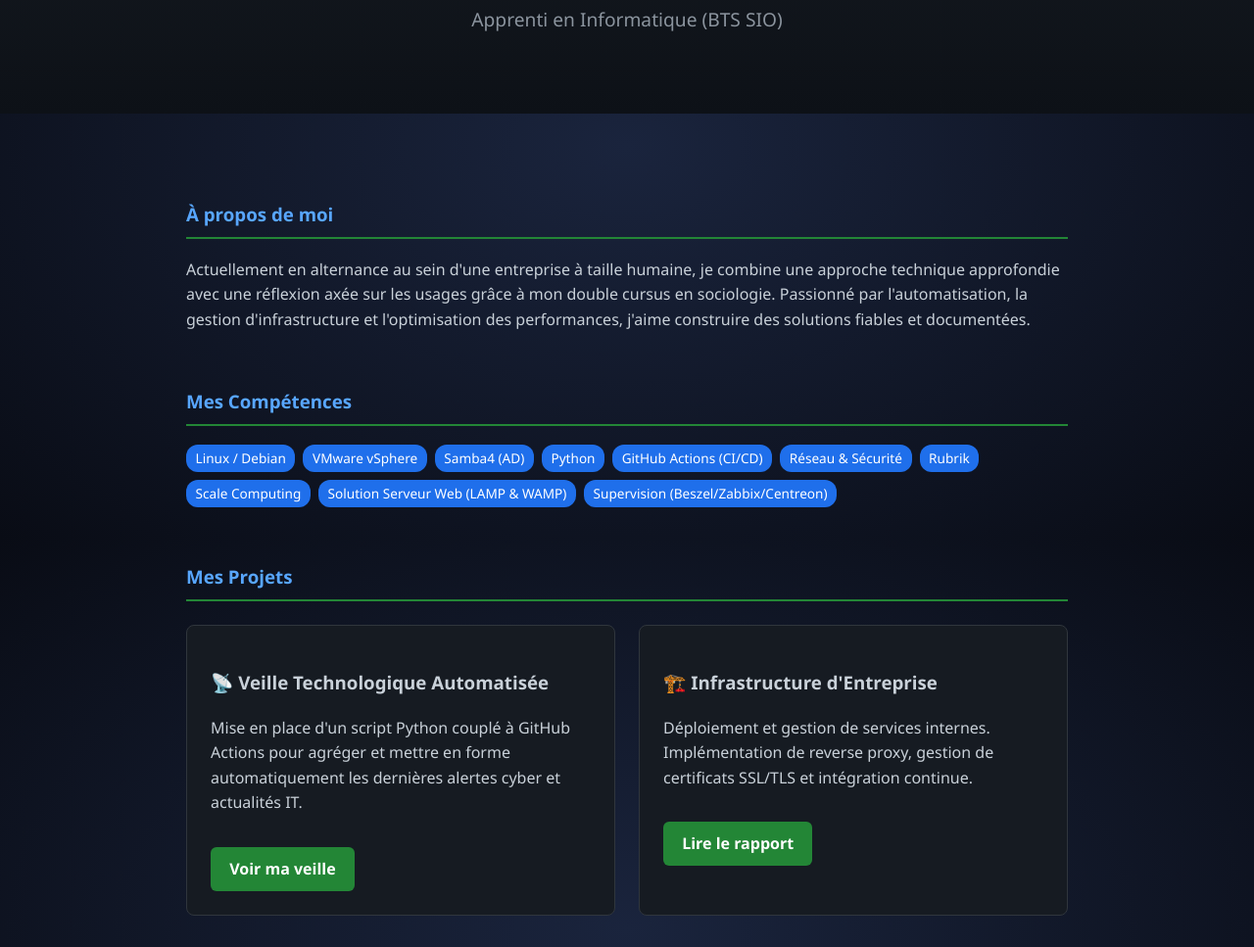
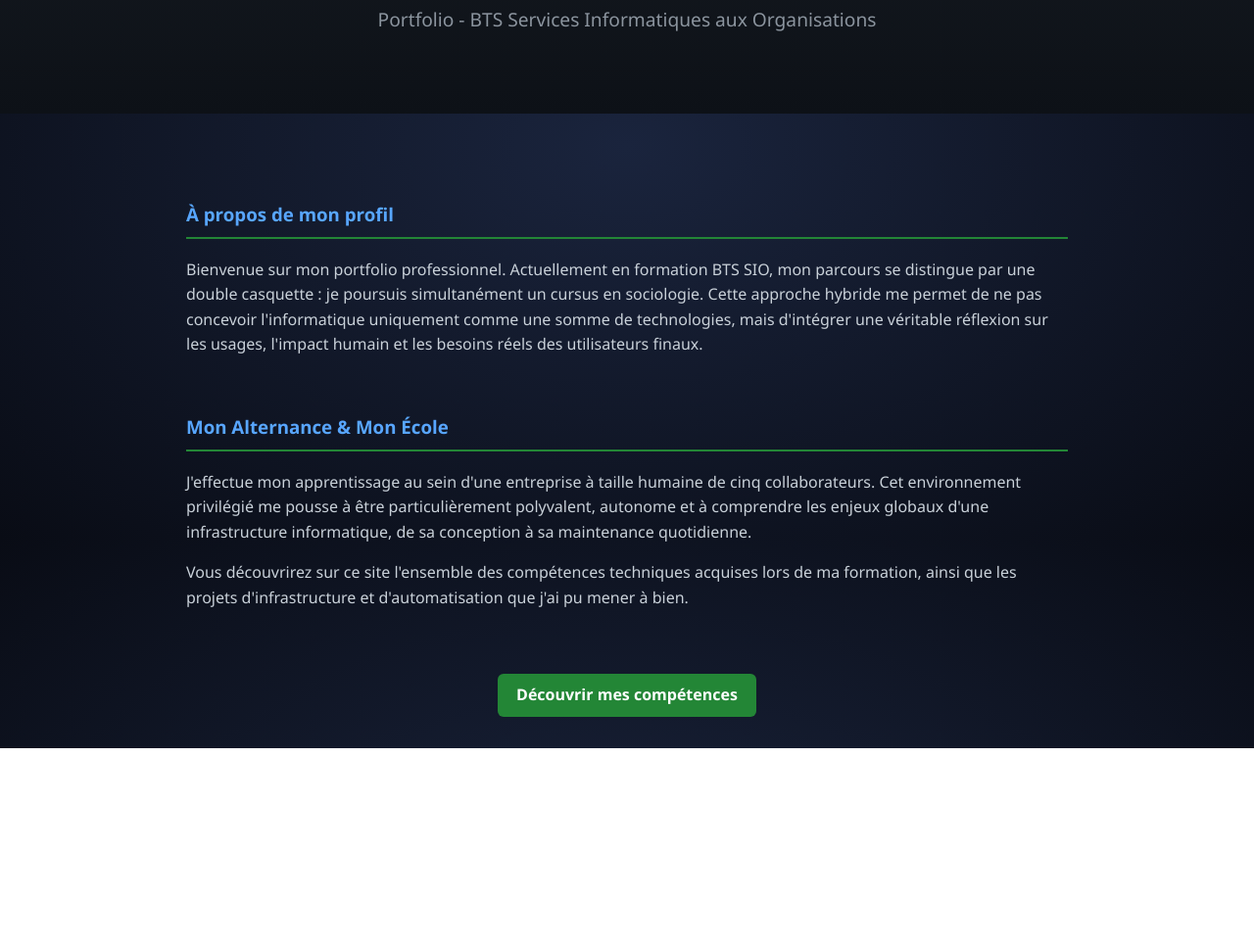
Before and after one commit to KNSKeenos/Projet-BTSSIO-Portfolio, a plain HTML site: page index.html in a window 1280 px wide. Shown: the part 251-1218 px from the top of the page at 98% size. After the commit the page ends 1015 px from the top, so only its background shows below. Drawn offline with Linux system fonts and the light colour scheme.

Commit message:
Update index.html

```diff
--- a/index.html
+++ b/index.html
@@ -4,60 +4,43 @@
     <meta charset="UTF-8">
     <meta name="viewport" content="width=device-width, initial-scale=1.0">
     <title>Portfolio | Accueil</title>
+    <!-- Lien vers notre fameux fichier CSS commun -->
     <link rel="stylesheet" href="style.css">
 </head>
 <body>
+
+    <!-- LA NOUVELLE BARRE DE NAVIGATION (Multi-pages) -->
     <nav class="navbar">
         <a href="index.html" class="nav-link active">Accueil</a>
-        <a href="certifications.html" class="nav-link">Certifications</a>
+        <a href="competences.html" class="nav-link">Compétences & Certifications</a>
         <a href="projets.html" class="nav-link">Projets</a>
         <a href="Veille.html" class="nav-link">Veille</a>
     </nav>
+
     <header>
-        <h1>Lucas OMAN</h1>
-        <h2>Apprenti en Informatique (BTS SIO)</h2>
+        <h1>[Ton Prénom] [Ton Nom]</h1>
+        <h2>Portfolio - BTS Services Informatiques aux Organisations</h2>
     </header>
 
     <div class="container">
-        <!-- Présentation -->
-        <h3 class="section-title">À propos de moi</h3>
+        <!-- Présentation globale -->
+        <h3 class="section-title">À propos de mon profil</h3>
         <p>
-            Actuellement en alternance au sein d'une entreprise à taille humaine, je combine une approche technique approfondie avec une réflexion axée sur les usages grâce à mon double cursus en sociologie. Passionné par l'automatisation, la gestion d'infrastructure et l'optimisation des performances, j'aime construire des solutions fiables et documentées.
+            Bienvenue sur mon portfolio professionnel. Actuellement en formation BTS SIO, mon parcours se distingue par une double casquette : je poursuis simultanément un cursus en sociologie. Cette approche hybride me permet de ne pas concevoir l'informatique uniquement comme une somme de technologies, mais d'intégrer une véritable réflexion sur les usages, l'impact humain et les besoins réels des utilisateurs finaux.
         </p>
 
-        <!-- Compétences -->
-        <h3 class="section-title">Mes Compétences</h3>
-        <div class="tags">
-            <span class="tag">Linux / Debian</span>
-            <span class="tag">VMware vSphere</span>
-            <span class="tag">Samba4 (AD)</span>
-            <span class="tag">Python</span>
-            <span class="tag">GitHub Actions (CI/CD)</span>
-            <span class="tag">Réseau & Sécurité</span>
-            <span class="tag">Rubrik</span>
-            <span class="tag">Scale Computing</span>
-            <span class="tag">Solution Serveur Web (LAMP & WAMP)</span>
-            <span class="tag">Supervision (Beszel/Zabbix/Centreon)</span>
-        </div>
+        <!-- Contexte d'alternance et école -->
+        <h3 class="section-title">Mon Alternance & Mon École</h3>
+        <p>
+            J'effectue mon apprentissage au sein d'une entreprise à taille humaine de cinq collaborateurs. Cet environnement privilégié me pousse à être particulièrement polyvalent, autonome et à comprendre les enjeux globaux d'une infrastructure informatique, de sa conception à sa maintenance quotidienne.
+        </p>
+        <p>
+            Vous découvrirez sur ce site l'ensemble des compétences techniques acquises lors de ma formation, ainsi que les projets d'infrastructure et d'automatisation que j'ai pu mener à bien.
+        </p>
 
-        <!-- Projets -->
-        <h3 class="section-title">Mes Projets</h3>
-        <div class="grid">
-
-            <!-- Carte Projet Veille -->
-            <div class="card">
-                <h3>📡 Veille Technologique Automatisée</h3>
-                <p>Mise en place d'un script Python couplé à GitHub Actions pour agréger et mettre en forme automatiquement les dernières alertes cyber et actualités IT.</p>
-                <a href="Veille.html" class="btn">Voir ma veille</a>
-            </div>
-
-            <!-- Carte Projet Infrastructure (À compléter) -->
-            <div class="card">
-                <h3>🏗️ Infrastructure d'Entreprise</h3>
-                <p>Déploiement et gestion de services internes. Implémentation de reverse proxy, gestion de certificats SSL/TLS et intégration continue.</p>
-                <a href="#" class="btn">Lire le rapport</a>
-            </div>
-
+        <!-- Bouton d'appel à l'action pour guider le visiteur -->
+        <div style="text-align: center; margin-top: 3rem;">
+            <a href="competences.html" class="btn">Découvrir mes compétences</a>
         </div>
     </div>
 
```
